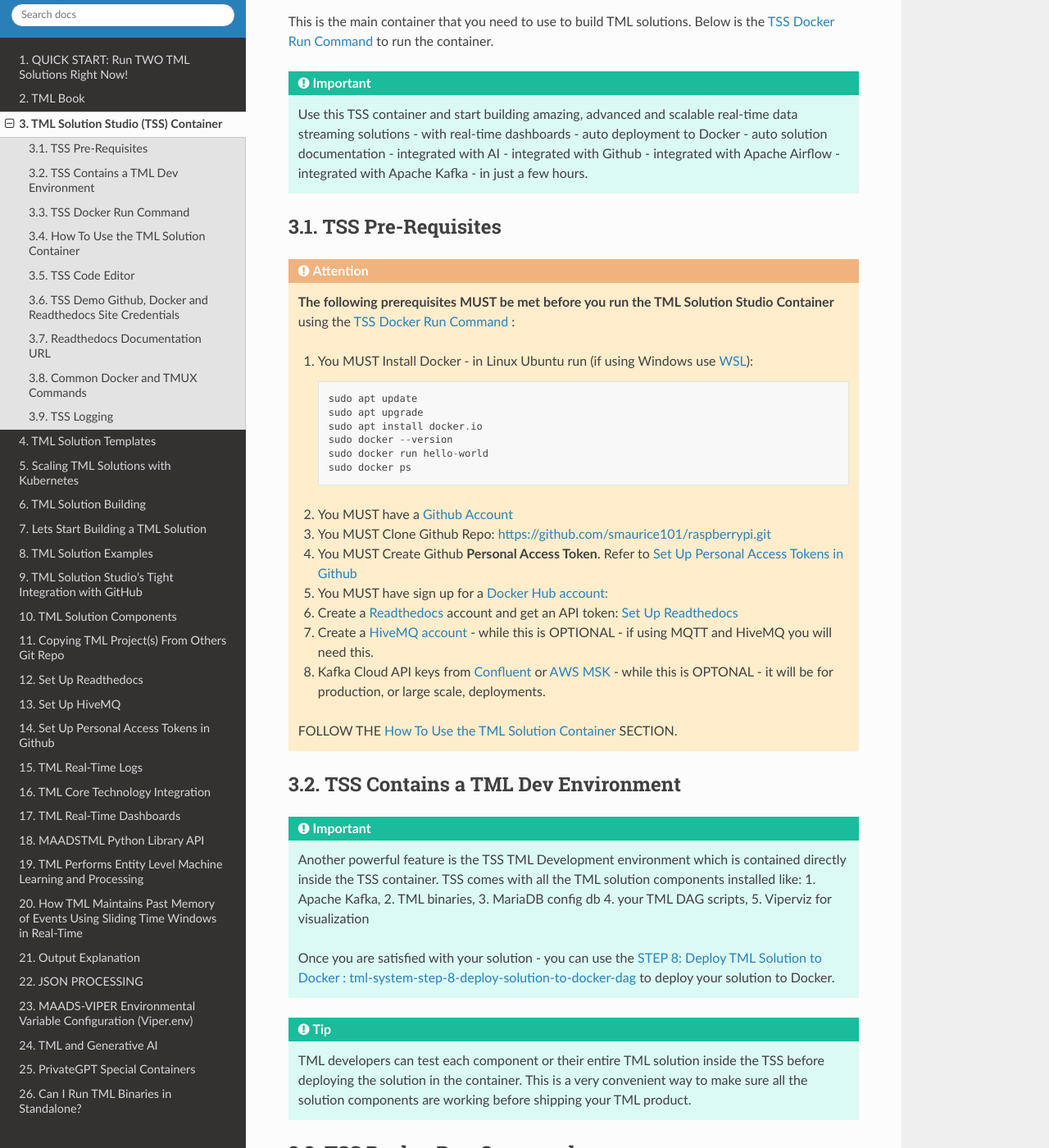
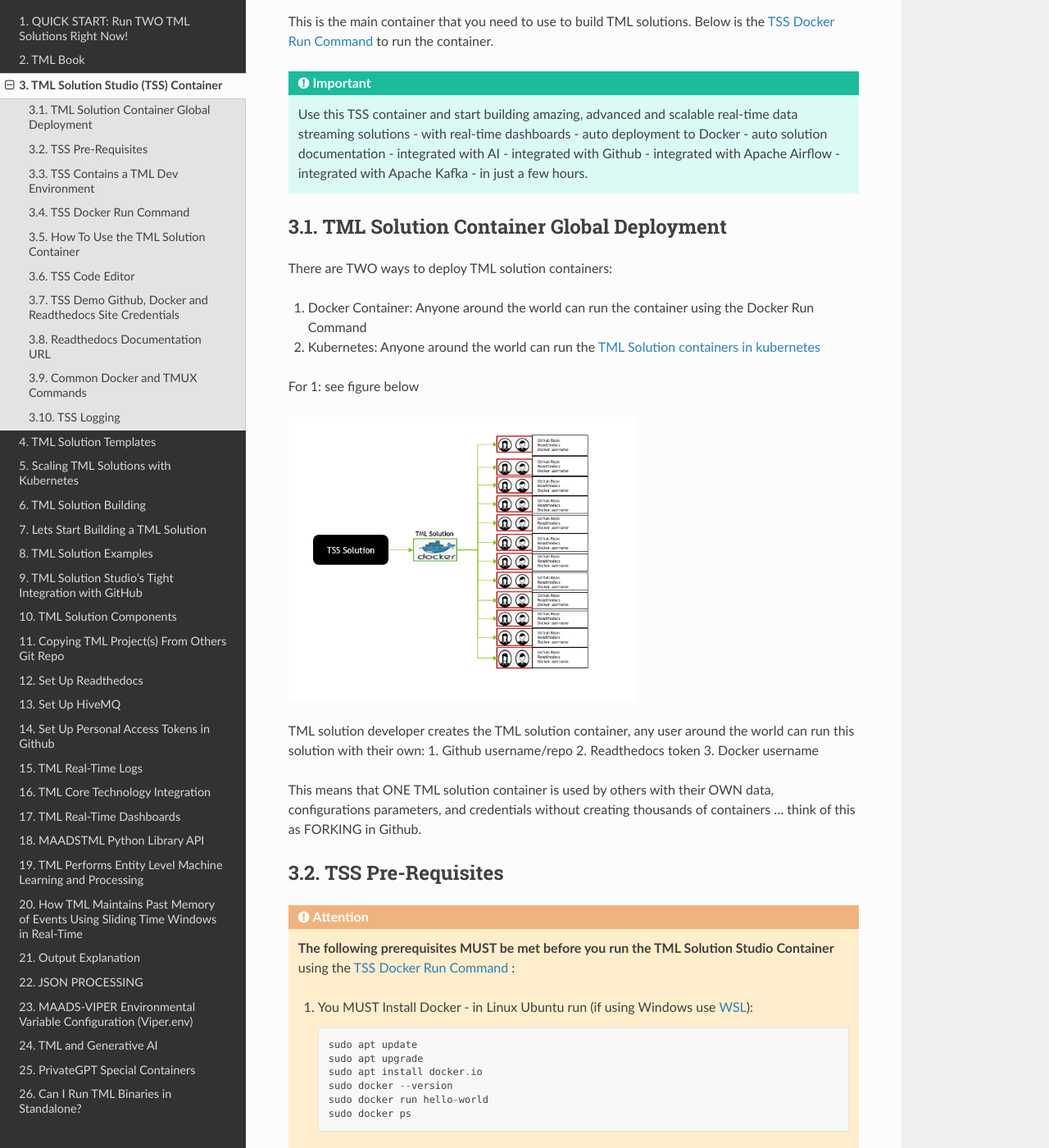
Before and after one commit to smaurice101/readthedocs, a Sphinx documentation site: the page built from docs/source/docker.rst, in a window 1280 px wide and 1400 px high, scrolled down 1024 px. Shown: the whole window at 82% size. Built offline with Sphinx 7.4.7 and the Read the Docs theme 3.1.0, drawn with Linux system fonts in a browser that asks for light colours; some of the changed text lies outside the part shown.

Commit message:
Update docker.rst

```diff
--- a/docs/source/docker.rst
+++ b/docs/source/docker.rst
@@ -24,6 +24,26 @@
    Use this TSS container and start building amazing, advanced and scalable real-time data streaming solutions - with real-time dashboards - auto deployment to
    Docker - auto solution documentation - integrated with AI - integrated with Github - integrated with Apache Airflow - integrated with Apache Kafka - in just a
    few hours.
+
+TML Solution Container Global Deployment
+------------------------------
+
+There are TWO ways to deploy TML solution containers:
+
+#. Docker Container: Anyone around the world can run the container using the Docker Run Command
+#. Kubernetes: Anyone around the world can run the `TML Solution containers in kubernetes <https://tml.readthedocs.io/en/latest/kube.html>`_
+
+For 1: see figure below
+
+.. figure:: tmldeploy.png
+   :scale: 70%
+
+TML solution developer creates the TML solution container, any user around the world can run this solution with their own:
+1.	Github username/repo
+2.	Readthedocs token
+3.	Docker username
+
+This means that ONE TML solution container is used by others with their OWN data, configurations parameters, and credentials without creating thousands of containers … think of this as FORKING in Github.
 
 TSS Pre-Requisites
 -------------------
```
